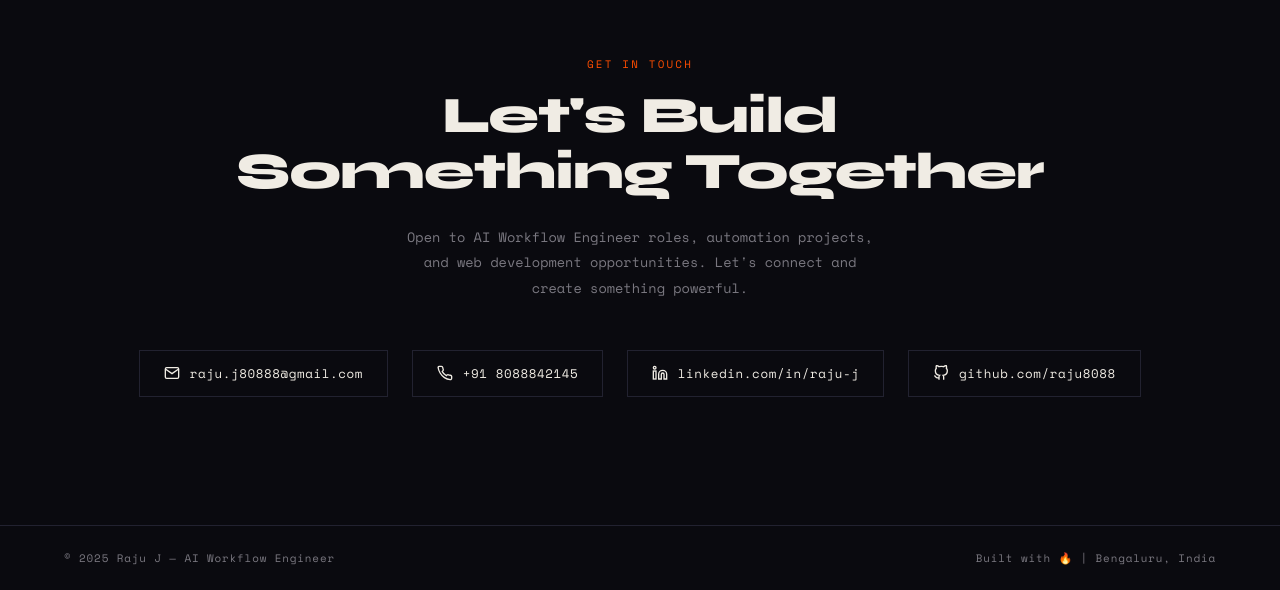
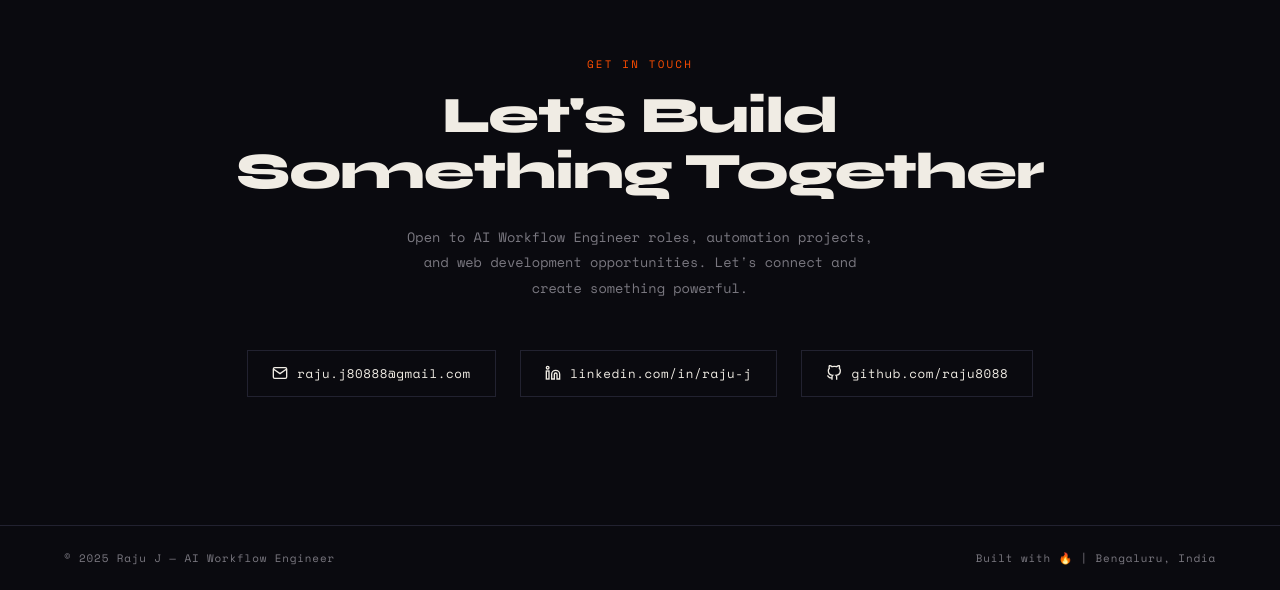
Before and after one commit to raju8088/portfolio-, a plain HTML site: page index.html in a window 1280 px wide. Shown: the part 4827-5417 px from the top of the page. Drawn offline with nearby package versions, Linux system fonts and the light colour scheme.

```diff
--- a/index.html
+++ b/index.html
@@ -947,10 +947,7 @@
       <svg width="16" height="16" viewBox="0 0 24 24" fill="none" stroke="currentColor" stroke-width="2"><path d="M4 4h16c1.1 0 2 .9 2 2v12c0 1.1-.9 2-2 2H4c-1.1 0-2-.9-2-2V6c0-1.1.9-2 2-2z"/><polyline points="22,6 12,13 2,6"/></svg>
       raju.j80888@gmail.com
     </a>
-    <a href="tel:+918088842145" class="contact-link">
-      <svg width="16" height="16" viewBox="0 0 24 24" fill="none" stroke="currentColor" stroke-width="2"><path d="M22 16.92v3a2 2 0 0 1-2.18 2 19.79 19.79 0 0 1-8.63-3.07A19.5 19.5 0 0 1 4.69 12a19.79 19.79 0 0 1-3.07-8.67A2 2 0 0 1 3.62 2h3a2 2 0 0 1 2 1.72c.127.96.361 1.903.7 2.81a2 2 0 0 1-.45 2.11L7.91 9.91a16 16 0 0 0 6.18 6.18l.96-.96a2 2 0 0 1 2.11-.45c.907.339 1.85.573 2.81.7A2 2 0 0 1 22 16.92z"/></svg>
-      +91 8088842145
-    </a>
+
     <a href="https://www.linkedin.com/in/raju-j" target="_blank" class="contact-link">
       <svg width="16" height="16" viewBox="0 0 24 24" fill="none" stroke="currentColor" stroke-width="2"><path d="M16 8a6 6 0 0 1 6 6v7h-4v-7a2 2 0 0 0-2-2 2 2 0 0 0-2 2v7h-4v-7a6 6 0 0 1 6-6z"/><rect x="2" y="9" width="4" height="12"/><circle cx="4" cy="4" r="2"/></svg>
       linkedin.com/in/raju-j
@@ -1009,4 +1006,5 @@
   });
 </script>
 </body>
+
 </html>
```
